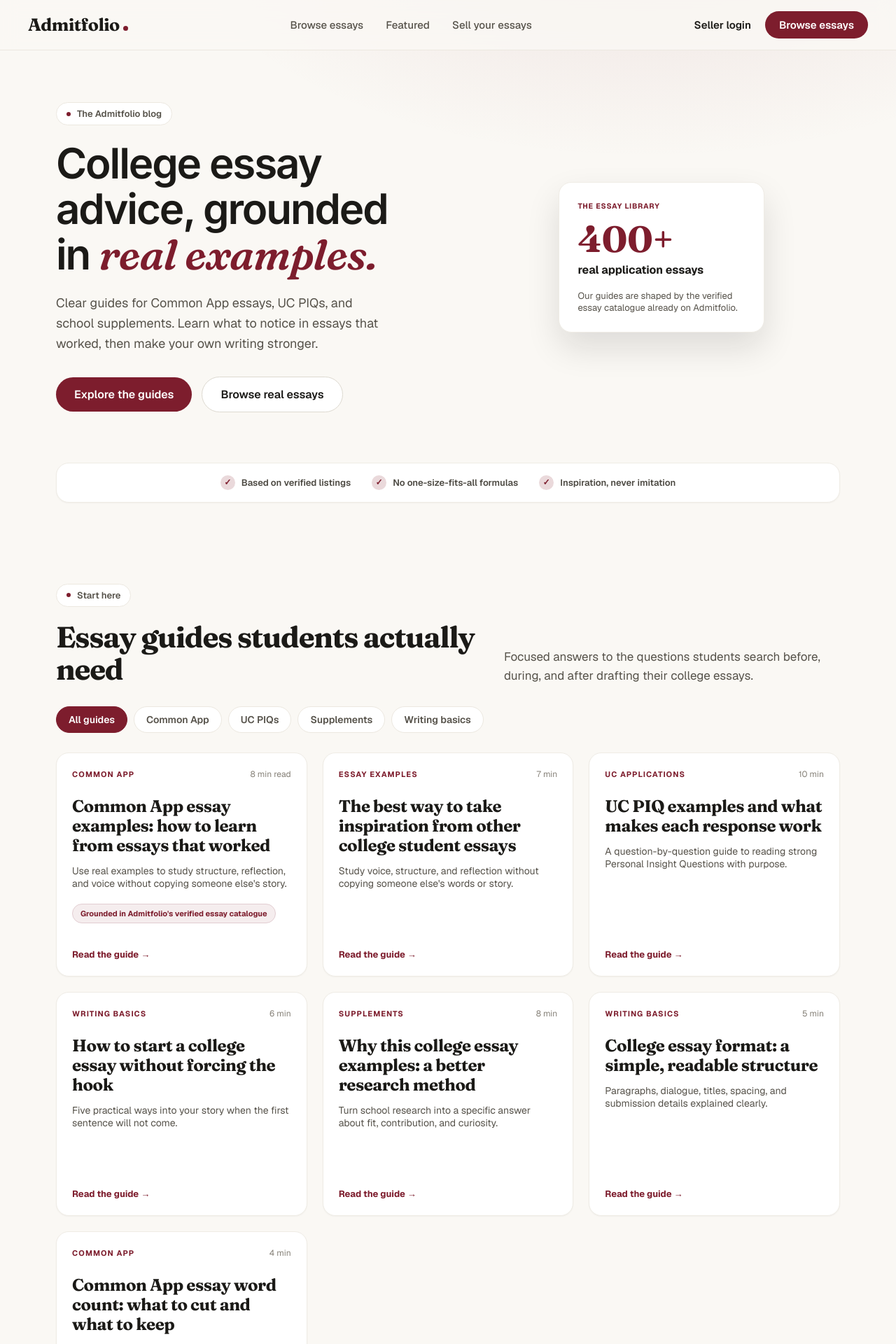
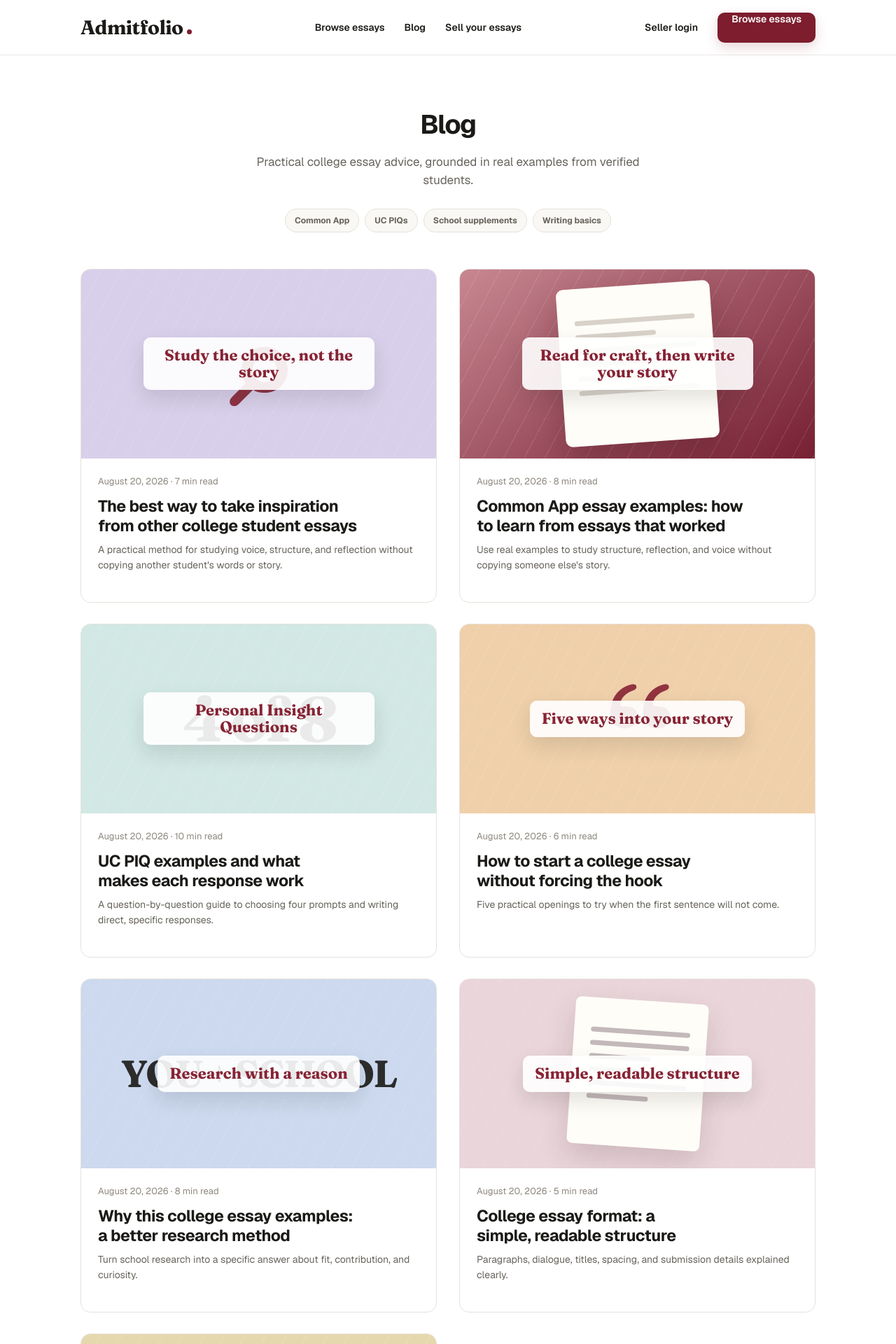
Before and after one commit to anony-mouse1/admitfolio, a Next.js app: page /guides in a window 1280 px wide. Shown: the top 1920 px of the page at 70% size. Built offline with nearby package versions, Linux system fonts and the light colour scheme.

Commit message:
Redesign Blog index with visual guide cards

```diff
--- a/app/guides/guides.module.css
+++ b/app/guides/guides.module.css
@@ -1,7 +1,66 @@
 .page {
   min-height: 100vh;
   color: var(--ink);
+  background: #fff;
+}
+
+.page > :global(header) {
+  position: sticky;
+  top: 0;
+  z-index: 50;
+  border-bottom: 1px solid rgba(230, 226, 220, 0.75);
+  background: rgba(255, 255, 255, 0.94);
+  backdrop-filter: blur(14px);
+}
+
+.page > :global(header) :global(.nav) {
+  position: static;
+  width: min(1050px, calc(100% - 40px));
+  min-height: 78px;
+  margin: 0 auto;
+  padding: 0;
+  border: 0;
   background: transparent;
+  backdrop-filter: none;
+}
+
+.page > :global(header) :global(.logo-word) {
+  font-size: 28px;
+}
+
+.page > :global(header) :global(.nav-links),
+.page > :global(header) :global(.nav-cta) {
+  gap: 28px;
+}
+
+.page > :global(header) :global(.nav-links a),
+.page > :global(header) :global(.nav-cta a) {
+  color: var(--ink);
+  font-size: 14px;
+  font-weight: 600;
+}
+
+.page > :global(header) :global(.nav .btn-primary) {
+  min-height: 43px;
+  padding: 0 20px;
+  border-radius: 10px;
+  color: #fff;
+  box-shadow: 0 7px 18px rgba(135, 35, 52, 0.18);
+}
+
+.page > :global(footer) :global(.foot-inner) {
+  max-width: 1050px;
+  padding: 55px 0 27px;
+}
+
+.page > :global(footer) :global(.foot-grid) {
+  grid-template-columns: 1.5fr 0.7fr 0.7fr;
+  gap: 48px;
+}
+
+.page > :global(footer) :global(.foot-bottom) {
+  margin-top: 46px;
+  padding-top: 22px;
 }
 
 .hero {
@@ -372,6 +431,252 @@ a.guideCard:hover {
   font-size: 13px;
 }
 
+.blogIndexMain {
+  width: min(1050px, calc(100% - 40px));
+  margin: 0 auto;
+  padding: 74px 0 100px;
+}
+
+.blogIndexHero {
+  padding: 0 0 52px;
+  text-align: center;
+}
+
+.blogIndexHero h1 {
+  margin: 0;
+  font-size: 38px;
+  font-weight: 650;
+  letter-spacing: -0.035em;
+}
+
+.blogIndexHero p {
+  max-width: 620px;
+  margin: 16px auto 0;
+  color: #68645d;
+  font-size: 17px;
+  line-height: 1.55;
+}
+
+.topicLinks {
+  margin-top: 27px;
+  display: flex;
+  align-items: center;
+  justify-content: center;
+  flex-wrap: wrap;
+  gap: 8px;
+}
+
+.topicLinks span {
+  padding: 8px 13px;
+  border: 1px solid #e6e2dc;
+  border-radius: 999px;
+  color: #68645d;
+  background: #faf8f4;
+  font-size: 12px;
+  font-weight: 700;
+}
+
+.blogGrid {
+  display: grid;
+  grid-template-columns: repeat(2, minmax(0, 1fr));
+  gap: 30px 32px;
+}
+
+.blogCard {
+  overflow: hidden;
+  border: 1px solid #e6e2dc;
+  border-radius: 14px;
+  color: var(--ink);
+  background: #fff;
+  text-decoration: none;
+  transition: transform 0.18s, box-shadow 0.18s, border-color 0.18s;
+}
+
+.blogCard:hover {
+  transform: translateY(-4px);
+  border-color: #d8d1c8;
+  box-shadow: 0 16px 36px rgba(24, 23, 21, 0.09);
+}
+
+.blogCard:focus-visible {
+  outline: 3px solid color-mix(in srgb, var(--accent) 35%, transparent);
+  outline-offset: 3px;
+}
+
+.blogCover {
+  position: relative;
+  overflow: hidden;
+  height: 270px;
+  display: grid;
+  place-items: center;
+  background: #eee;
+}
+
+.blogCover::after {
+  content: '';
+  position: absolute;
+  inset: 0;
+  opacity: 0.18;
+  background-image: repeating-linear-gradient(
+    118deg,
+    transparent 0,
+    transparent 25px,
+    rgba(255, 255, 255, 0.72) 25px,
+    rgba(255, 255, 255, 0.72) 26px
+  );
+}
+
+.coverCommon { background: linear-gradient(145deg, #c78791, #772033); }
+.coverInspiration { background: #d8cfea; }
+.coverUc { background: #d2e8e4; }
+.coverStart { background: #efd0aa; }
+.coverWhy { background: #ccd9ee; }
+.coverFormat { background: #e9d5da; }
+.coverCount { background: #e6d8ae; }
+
+.coverTitle {
+  position: relative;
+  z-index: 3;
+  max-width: 330px;
+  padding: 14px 17px;
+  border-radius: 10px;
+  color: #872334;
+  background: rgba(255, 255, 255, 0.9);
+  font-family: var(--serif);
+  font-size: 22px;
+  font-weight: 700;
+  line-height: 1.08;
+  text-align: center;
+  box-shadow: 0 12px 28px rgba(24, 23, 21, 0.12);
+}
+
+.coverMark {
+  position: absolute;
+  z-index: 2;
+  color: var(--ink);
+  font-family: var(--serif);
+  font-size: 90px;
+  font-weight: 700;
+  letter-spacing: -0.06em;
+  opacity: 0.9;
+}
+
+.coverCommon .coverMark {
+  color: #fff;
+  font-size: 180px;
+  opacity: 0.18;
+}
+
+.coverInspiration .coverMark {
+  color: #872334;
+  font-size: 170px;
+}
+
+.coverStart .coverMark {
+  color: #872334;
+  font-size: 180px;
+  transform: translateY(25px);
+}
+
+.coverWhy .coverMark {
+  font-size: 54px;
+  letter-spacing: -0.035em;
+}
+
+.paperPreview {
+  position: absolute;
+  z-index: 2;
+  width: 220px;
+  height: 225px;
+  padding: 33px 24px;
+  border-radius: 10px;
+  background: #fffdf8;
+  box-shadow: 0 22px 45px rgba(57, 13, 21, 0.25);
+  transform: rotate(-4deg);
+}
+
+.paperPreview span,
+.formatPreview span {
+  display: block;
+  height: 7px;
+  margin: 13px 0;
+  border-radius: 999px;
+  background: #d8d2ca;
+}
+
+.paperPreview span:nth-child(2),
+.paperPreview span:nth-child(5) {
+  width: 67%;
+}
+
+.formatPreview {
+  position: absolute;
+  z-index: 2;
+  width: 190px;
+  height: 210px;
+  padding: 30px 24px;
+  border-radius: 8px;
+  background: #fffdf8;
+  box-shadow: 0 18px 40px rgba(67, 35, 43, 0.16);
+  transform: rotate(4deg);
+}
+
+.formatPreview span {
+  margin: 12px 0;
+  background: #c3b8ba;
+}
+
+.formatPreview span:nth-child(3),
+.formatPreview span:nth-child(6) {
+  width: 62%;
+}
+
+.countRing {
+  position: absolute;
+  z-index: 2;
+  width: 165px;
+  height: 165px;
+  display: grid;
+  place-items: center;
+  border: 17px solid #fff8e7;
+  border-radius: 50%;
+  color: #872334;
+  background: #d5bf79;
+  font-family: var(--serif);
+  font-size: 52px;
+  font-weight: 700;
+}
+
+.blogCardCopy {
+  min-height: 205px;
+  padding: 24px 24px 26px;
+}
+
+.blogCardMeta {
+  color: #8d877e;
+  font-size: 13px;
+}
+
+.blogCard h2 {
+  margin: 13px 0 9px;
+  font-family: var(--sans);
+  font-size: 23px;
+  line-height: 1.25;
+  letter-spacing: -0.02em;
+  text-wrap: balance;
+}
+
+.blogCard p {
+  overflow: hidden;
+  margin: 0;
+  display: -webkit-box;
+  color: #68645d;
+  font-size: 14px;
+  line-height: 1.55;
+  -webkit-box-orient: vertical;
+  -webkit-line-clamp: 2;
+}
+
 .articleMain {
   background: var(--bg);
 }
@@ -641,6 +946,47 @@ a.guideCard:hover {
   }
 }
 
+@media (min-width: 761px) {
+  .page > :global(header) :global(.nav-links) {
+    display: flex;
+  }
+}
+
+@media (max-width: 760px) {
+  .page > :global(header) :global(.nav) {
+    min-height: 64px;
+  }
+
+  .page > :global(header) :global(.nav-links),
+  .page > :global(header) :global(.login) {
+    display: none;
+  }
+
+  .blogIndexMain {
+    padding-top: 52px;
+  }
+
+  .blogIndexHero {
+    padding-bottom: 40px;
+  }
+
+  .blogGrid {
+    grid-template-columns: 1fr;
+  }
+
+  .blogCover {
+    height: 235px;
+  }
+
+  .page > :global(footer) :global(.foot-grid) {
+    grid-template-columns: 1fr 1fr;
+  }
+
+  .page > :global(footer) :global(.foot-grid > div:first-child) {
+    grid-column: 1 / -1;
+  }
+}
+
 @media (max-width: 600px) {
   .hero,
   .library,
@@ -754,3 +1100,50 @@ a.guideCard:hover {
   }
 
 }
+
+@media (max-width: 450px) {
+  .page > :global(header) :global(.nav),
+  .blogIndexMain,
+  .page > :global(footer) :global(.foot-inner) {
+    width: calc(100% - 28px);
+  }
+
+  .page > :global(header) :global(.nav) {
+    padding: 0;
+  }
+
+  .page > :global(header) :global(.nav .btn-primary) {
+    padding: 0 16px;
+  }
+
+  .blogIndexHero h1 {
+    font-size: 34px;
+  }
+
+  .blogIndexHero p {
+    font-size: 15px;
+  }
+
+  .blogCover {
+    height: 220px;
+  }
+
+  .coverTitle {
+    max-width: 270px;
+    font-size: 19px;
+  }
+
+  .blogCardCopy {
+    min-height: 0;
+    padding: 21px;
+  }
+
+  .blogCard h2 {
+    font-size: 21px;
+  }
+
+  .page > :global(footer) :global(.foot-bottom) {
+    align-items: flex-start;
+    flex-direction: column;
+  }
+}
--- a/app/guides/page.tsx
+++ b/app/guides/page.tsx
@@ -20,137 +20,127 @@ export const metadata: Metadata = {
 const guides = [
   {
     href: '/guides/how-to-take-inspiration-from-college-essays',
-    category: 'Essay examples',
-    readTime: '7 min',
+    cover: 'inspiration',
+    coverTitle: 'Study the choice, not the story',
+    readTime: '7 min read',
     title: 'The best way to take inspiration from other college student essays',
-    description: 'Study voice, structure, and reflection without copying someone else\'s words or story.',
+    description:
+      'A practical method for studying voice, structure, and reflection without copying another student\'s words or story.',
+  },
+  {
+    href: '/guides/common-app-essay-examples',
+    cover: 'common',
+    coverTitle: 'Read for craft, then write your story',
+    readTime: '8 min read',
+    title: 'Common App essay examples: how to learn from essays that worked',
+    description:
+      'Use real examples to study structure, reflection, and voice without copying someone else\'s story.',
   },
   {
     href: '/guides/uc-piq-examples',
-    category: 'UC applications',
-    readTime: '10 min',
+    cover: 'uc',
+    coverTitle: 'Personal Insight Questions',
+    readTime: '10 min read',
     title: 'UC PIQ examples and what makes each response work',
-    description: 'A question-by-question guide to reading strong Personal Insight Questions with purpose.',
+    description: 'A question-by-question guide to choosing four prompts and writing direct, specific responses.',
   },
   {
     href: '/guides/how-to-start-a-college-essay',
-    category: 'Writing basics',
-    readTime: '6 min',
+    cover: 'start',
+    coverTitle: 'Five ways into your story',
+    readTime: '6 min read',
     title: 'How to start a college essay without forcing the hook',
-    description: 'Five practical ways into your story when the first sentence will not come.',
+    description: 'Five practical openings to try when the first sentence will not come.',
   },
   {
     href: '/guides/why-this-college-essay-examples',
-    category: 'Supplements',
-    readTime: '8 min',
+    cover: 'why',
+    coverTitle: 'Research with a reason',
+    readTime: '8 min read',
     title: 'Why this college essay examples: a better research method',
     description: 'Turn school research into a specific answer about fit, contribution, and curiosity.',
   },
   {
     href: '/guides/college-essay-format',
-    category: 'Writing basics',
-    readTime: '5 min',
+    cover: 'format',
+    coverTitle: 'Simple, readable structure',
+    readTime: '5 min read',
     title: 'College essay format: a simple, readable structure',
     description: 'Paragraphs, dialogue, titles, spacing, and submission details explained clearly.',
   },
   {
     href: '/guides/common-app-essay-word-count',
-    category: 'Common App',
-    readTime: '4 min',
+    cover: 'count',
+    coverTitle: 'Every sentence earns its place',
+    readTime: '4 min read',
     title: 'Common App essay word count: what to cut and what to keep',
-    description: 'A revision checklist for making every sentence earn its place.',
+    description: 'A focused revision checklist for cutting repetition without losing voice or reflection.',
   },
-];
+] as const;
+
+const coverClasses = {
+  inspiration: styles.coverInspiration,
+  common: styles.coverCommon,
+  uc: styles.coverUc,
+  start: styles.coverStart,
+  why: styles.coverWhy,
+  format: styles.coverFormat,
+  count: styles.coverCount,
+} as const;
+
+function GuideCover({ cover, title }: { cover: keyof typeof coverClasses; title: string }) {
+  return (
+    <div className={`${styles.blogCover} ${coverClasses[cover]}`} aria-hidden="true">
+      {cover === 'inspiration' && <span className={styles.coverMark}>⌕</span>}
+      {cover === 'common' && (
+        <>
+          <span className={styles.coverMark}>“</span>
+          <div className={styles.paperPreview}>
+            {Array.from({ length: 6 }, (_, index) => <span key={index} />)}
+          </div>
+        </>
+      )}
+      {cover === 'uc' && <span className={styles.coverMark}>4 of 8</span>}
+      {cover === 'start' && <span className={styles.coverMark}>“</span>}
+      {cover === 'why' && <span className={styles.coverMark}>YOU + SCHOOL</span>}
+      {cover === 'format' && (
+        <div className={styles.formatPreview}>
+          {Array.from({ length: 6 }, (_, index) => <span key={index} />)}
+        </div>
+      )}
+      {cover === 'count' && <div className={styles.countRing}>650</div>}
+      <span className={styles.coverTitle}>{title}</span>
+    </div>
+  );
+}
 
 export default function GuidesPage() {
   return (
     <div className={styles.page}>
       <GuideHeader />
-      <main>
-        <section className={styles.hero}>
-          <div>
-            <span className="pill"><span className="dot" />The Admitfolio blog</span>
-            <h1>College essay advice, grounded in <em>real examples.</em></h1>
-            <p className={styles.heroCopy}>
-              Clear guides for Common App essays, UC PIQs, and school supplements. Learn what to notice in
-              essays that worked, then make your own writing stronger.
-            </p>
-            <div className={styles.heroActions}>
-              <a className="btn-primary" href="#guides">Explore the guides</a>
-              <Link className="btn-ghost" href="/#browse">Browse real essays</Link>
-            </div>
-          </div>
-          <aside className={styles.proofCard} aria-label="Admitfolio catalogue">
-            <span className={styles.cardPrompt}>The essay library</span>
-            <p className={styles.proofNumber}>400+</p>
-            <p className={styles.proofLabel}>real application essays</p>
-            <p className={styles.proofNote}>
-              Our guides are shaped by the verified essay catalogue already on Admitfolio.
-            </p>
-          </aside>
-        </section>
-
-        <section className={styles.trustStrip} aria-label="Our standards">
-          <div className={styles.trustInner}>
-            <div className={styles.trustItem}><span className={styles.check}>✓</span>Based on verified listings</div>
-            <div className={styles.trustItem}><span className={styles.check}>✓</span>No one-size-fits-all formulas</div>
-            <div className={styles.trustItem}><span className={styles.check}>✓</span>Inspiration, never imitation</div>
+      <main className={styles.blogIndexMain}>
+        <section className={styles.blogIndexHero}>
+          <h1>Blog</h1>
+          <p>Practical college essay advice, grounded in real examples from verified students.</p>
+          <div className={styles.topicLinks} aria-label="Blog topics">
+            <span>Common App</span>
+            <span>UC PIQs</span>
+            <span>School supplements</span>
+            <span>Writing basics</span>
           </div>
         </section>
 
-        <section className={styles.library} id="guides">
-          <div className={styles.sectionHead}>
-            <div>
-              <span className="pill"><span className="dot" />Start here</span>
-              <h2 className={styles.sectionHeading}>Essay guides students actually need</h2>
-            </div>
-            <p>Focused answers to the questions students search before, during, and after drafting their college essays.</p>
-          </div>
-          <div className={styles.filters} aria-label="Guide topics">
-            <span className={styles.activeFilter}>All guides</span>
-            <span className={styles.filter}>Common App</span>
-            <span className={styles.filter}>UC PIQs</span>
-            <span className={styles.filter}>Supplements</span>
-            <span className={styles.filter}>Writing basics</span>
-          </div>
-          <div className={styles.guideGrid}>
-            <Link className={`${styles.guideCard} ${styles.featuredCard}`} href="/guides/common-app-essay-examples">
-              <div className={styles.cardTop}>
-                <span className={styles.category}>Common App</span>
-                <span className={styles.readTime}>8 min read</span>
-              </div>
-              <h2>Common App essay examples: how to learn from essays that worked</h2>
-              <p>Use real examples to study structure, reflection, and voice without copying someone else&apos;s story.</p>
-              <div className={styles.dataChip}>Grounded in Admitfolio&apos;s verified essay catalogue</div>
-              <span className={styles.cardLink}>Read the guide →</span>
-            </Link>
-            {guides.map((guide) => (
-              <Link className={styles.guideCard} href={guide.href} key={guide.title}>
-                <div className={styles.cardTop}>
-                  <span className={styles.category}>{guide.category}</span>
-                  <span className={styles.readTime}>{guide.readTime}</span>
-                </div>
+        <section className={styles.blogGrid} aria-label="College essay guides">
+          {guides.map((guide) => (
+            <Link className={styles.blogCard} href={guide.href} key={guide.href}>
+              <GuideCover cover={guide.cover} title={guide.coverTitle} />
+              <div className={styles.blogCardCopy}>
+                <div className={styles.blogCardMeta}>August 20, 2026 · {guide.readTime}</div>
                 <h2>{guide.title}</h2>
                 <p>{guide.description}</p>
-                <span className={styles.cardLink}>Read the guide →</span>
-              </Link>
-            ))}
-          </div>
-        </section>
-
-        <section className={styles.principles}>
-          <div className={styles.principlesInner}>
-            <div>
-              <span className={styles.eyebrow}>Our editorial promise</span>
-              <h2>Useful before clever.</h2>
-              <p className={styles.principlesLead}>Every guide should help a student make a real decision or improve a real draft.</p>
-            </div>
-            <div>
-              <div className={styles.principle}><span>01</span><div><h3>Grounded in what students are writing</h3><p>We build from real prompt types and the verified essays already listed on Admitfolio.</p></div></div>
-              <div className={styles.principle}><span>02</span><div><h3>Specific enough to use today</h3><p>Checklists, questions, and examples of the thinking process, without empty admissions clichés.</p></div></div>
-              <div className={styles.principle}><span>03</span><div><h3>Clear about academic integrity</h3><p>Study craft and choices. Never copy a sentence, story, or identity that is not yours.</p></div></div>
-            </div>
-          </div>
+              </div>
+            </Link>
+          ))}
         </section>
       </main>
       <GuideFooter />
--- a/components/GuideShell.tsx
+++ b/components/GuideShell.tsx
@@ -10,7 +10,7 @@ export function GuideHeader() {
         </Link>
         <div className="nav-links">
           <Link href="/#browse">Browse essays</Link>
-          <Link href="/#featured">Featured</Link>
+          <Link href="/guides">Blog</Link>
           <Link href="/#sell">Sell your essays</Link>
         </div>
         <div className="nav-cta">
```
Also changed, not shown: 1 other file (tests, documents, lock files or other folders).
